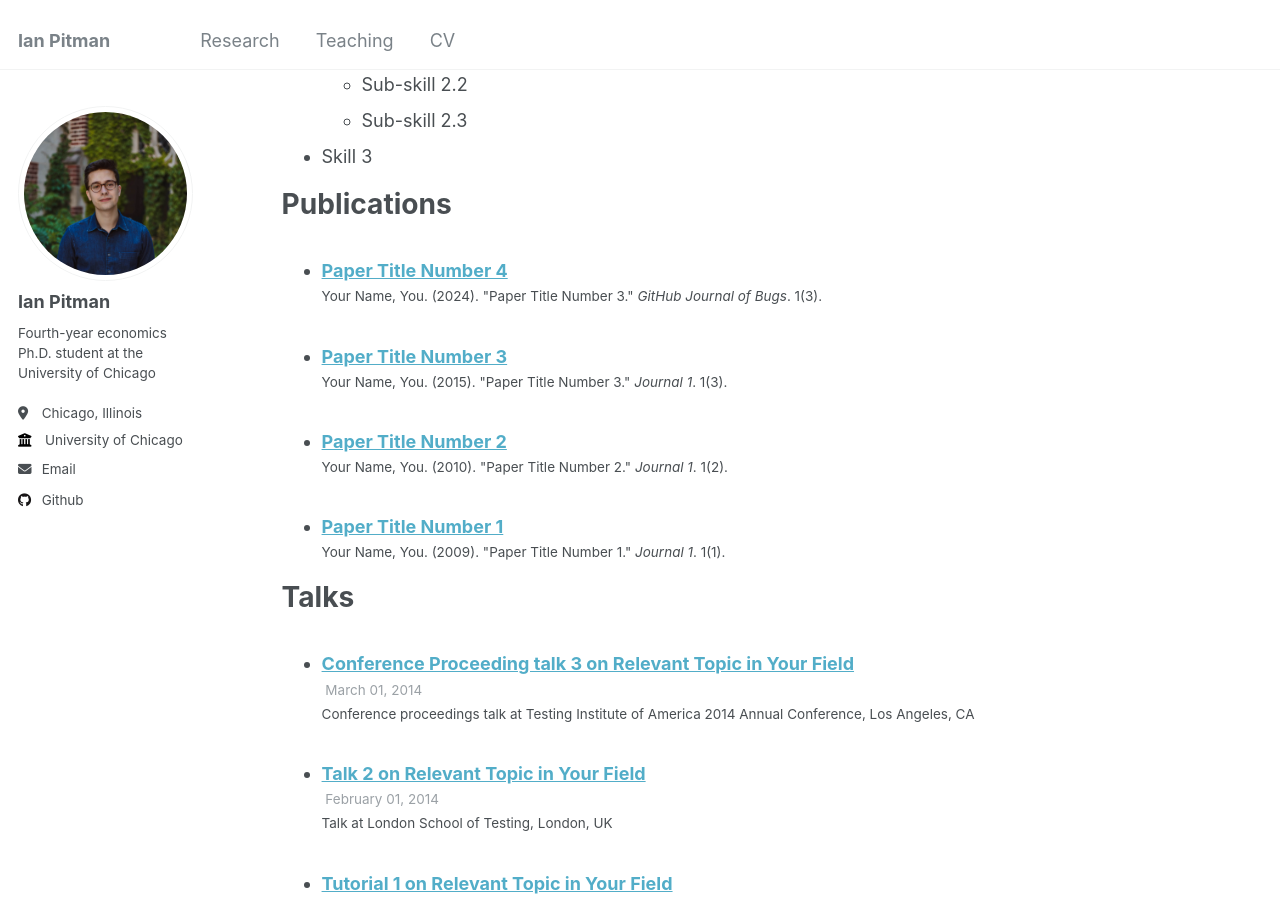
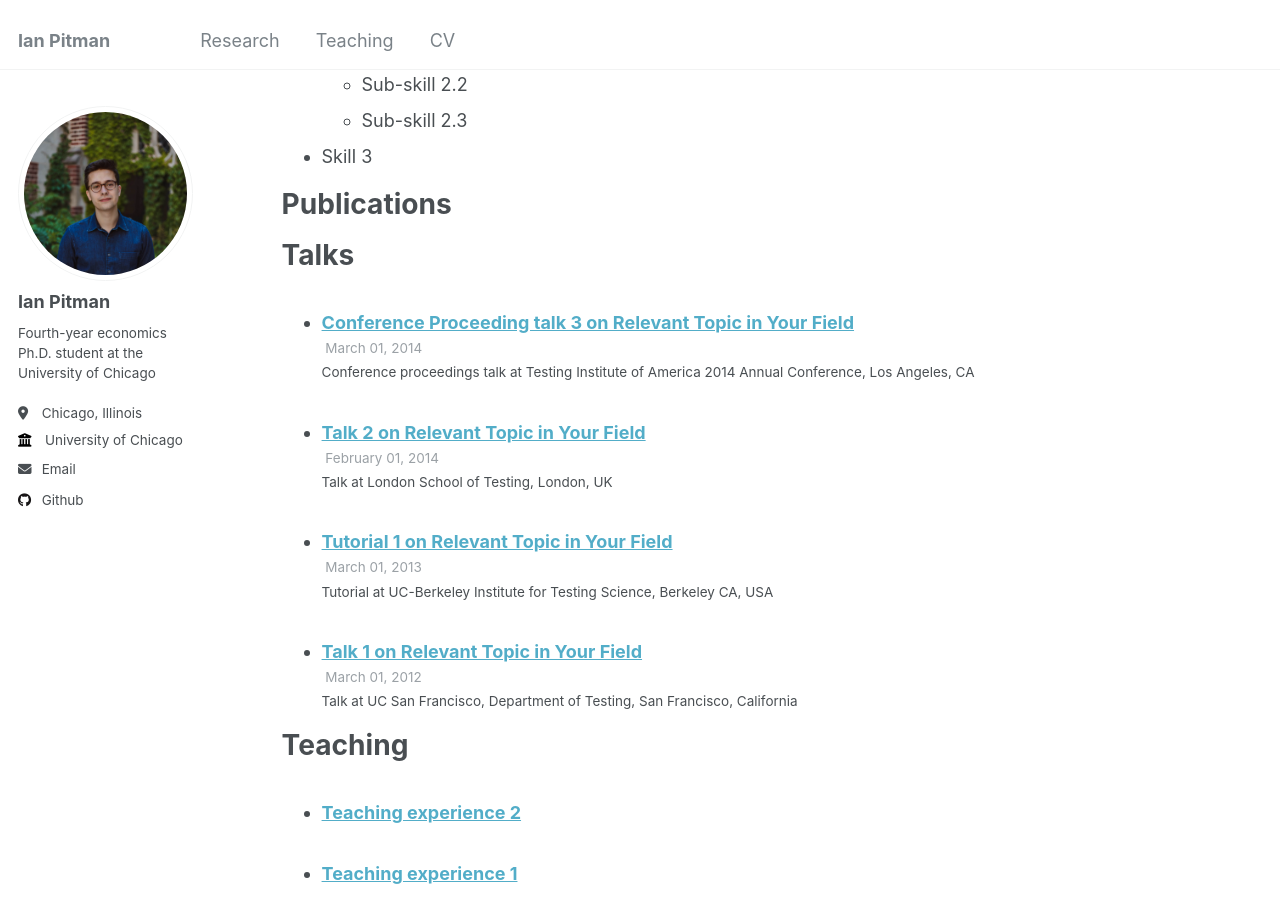
Before and after one commit to ipitman/ipitman.github.io, a Jekyll site: the page built from _pages/cv.md, in a window 1280 px wide and 900 px high, scrolled down 899 px. Built offline with Jekyll 4.4.1, drawn with Linux system fonts in a browser that asks for light colours.

Commit message:
Attempted to update research

```diff
--- a/_config.yml
+++ b/_config.yml
@@ -72,11 +72,6 @@
   xing             : # Username
   youtube          : # Username
   zhihu            : # URL
-
-# Publication Category - The following the list of publication categories and their headings
-publication_category:
-  workingpapers:
-    title: 'Working Papers'
 
 # Site Settings
 teaser                   :  # filename of teaser fallback teaser image placed in /images/, .e.g. "500x300.png"
--- a/_data/navigation.yml
+++ b/_data/navigation.yml
@@ -21,7 +21,7 @@
 #     url: /year-archive/
 
   - title: "CV"
-    url: /files/ijp_cv.pdf
+    url: /files/Pitman-CV.pdf
 
 #   - title: "Guide"
 #     url: /markdown/
--- a/_pages/research.html
+++ b/_pages/publications.html
@@ -1,7 +1,7 @@
 ---
 layout: archive
-title: "Research"
-permalink: /research/
+title: "Publications"
+permalink: /publications/
 author_profile: true
 ---
 
--- a/_publications/2009-10-01-paper-title-number-1.md
+++ /dev/null
@@ -1,14 +0,0 @@
----
-title: "Paper Title Number 1"
-collection: publications
-category: manuscripts
-permalink: /publication/2009-10-01-paper-title-number-1
-excerpt: 'This paper is about the number 1. The number 2 is left for future work.'
-date: 2009-10-01
-venue: 'Journal 1'
-slidesurl: 'http://academicpages.github.io/files/slides1.pdf'
-paperurl: 'http://academicpages.github.io/files/paper1.pdf'
-citation: 'Your Name, You. (2009). &quot;Paper Title Number 1.&quot; <i>Journal 1</i>. 1(1).'
----
-
-The contents above will be part of a list of publications, if the user clicks the link for the publication than the contents of section will be rendered as a full page, allowing you to provide more information about the paper for the reader. When publications are displayed as a single page, the contents of the above "citation" field will automatically be included below this section in a smaller font.
--- a/_publications/2010-10-01-paper-title-number-2.md
+++ /dev/null
@@ -1,14 +0,0 @@
----
-title: "Paper Title Number 2"
-collection: publications
-category: manuscripts
-permalink: /publication/2010-10-01-paper-title-number-2
-excerpt: 'This paper is about the number 2. The number 3 is left for future work.'
-date: 2010-10-01
-venue: 'Journal 1'
-slidesurl: 'http://academicpages.github.io/files/slides2.pdf'
-paperurl: 'http://academicpages.github.io/files/paper2.pdf'
-citation: 'Your Name, You. (2010). &quot;Paper Title Number 2.&quot; <i>Journal 1</i>. 1(2).'
----
-
-The contents above will be part of a list of publications, if the user clicks the link for the publication than the contents of section will be rendered as a full page, allowing you to provide more information about the paper for the reader. When publications are displayed as a single page, the contents of the above "citation" field will automatically be included below this section in a smaller font.
--- a/_publications/2015-10-01-paper-title-number-3.md
+++ /dev/null
@@ -1,14 +0,0 @@
----
-title: "Paper Title Number 3"
-collection: publications
-category: manuscripts
-permalink: /publication/2015-10-01-paper-title-number-3
-excerpt: 'This paper is about the number 3. The number 4 is left for future work.'
-date: 2015-10-01
-venue: 'Journal 1'
-slidesurl: 'http://academicpages.github.io/files/slides3.pdf'
-paperurl: 'http://academicpages.github.io/files/paper3.pdf'
-citation: 'Your Name, You. (2015). &quot;Paper Title Number 3.&quot; <i>Journal 1</i>. 1(3).'
----
-
-The contents above will be part of a list of publications, if the user clicks the link for the publication than the contents of section will be rendered as a full page, allowing you to provide more information about the paper for the reader. When publications are displayed as a single page, the contents of the above "citation" field will automatically be included below this section in a smaller font.
--- a/_publications/2024-02-17-paper-title-number-4.md
+++ /dev/null
@@ -1,13 +0,0 @@
----
-title: "Paper Title Number 4"
-collection: publications
-category: conferences
-permalink: /publication/2024-02-17-paper-title-number-4
-excerpt: 'This paper is about fixing template issue #693.'
-date: 2024-02-17
-venue: 'GitHub Journal of Bugs'
-paperurl: 'http://academicpages.github.io/files/paper3.pdf'
-citation: 'Your Name, You. (2024). &quot;Paper Title Number 3.&quot; <i>GitHub Journal of Bugs</i>. 1(3).'
----
-
-The contents above will be part of a list of publications, if the user clicks the link for the publication than the contents of section will be rendered as a full page, allowing you to provide more information about the paper for the reader. When publications are displayed as a single page, the contents of the above "citation" field will automatically be included below this section in a smaller font.
```
Also changed, not shown: _pages/research.md (added, +9 -0 lines), 9 other files.
